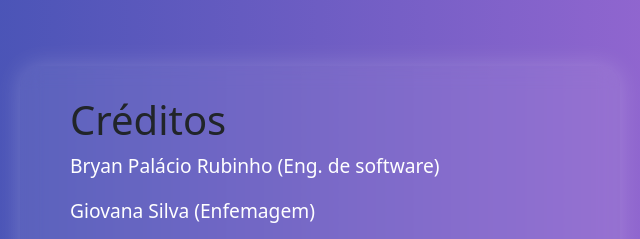
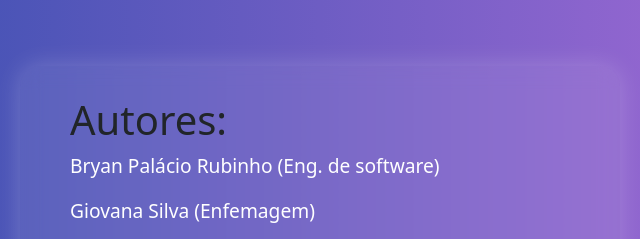
Before and after one commit to matcheletrolitico-design/Match-Eletrolitico, a plain HTML site: page creditos.html in a window 1280 px wide. Shown: the top 239 px of the page, 320-960 px from the left. Drawn offline with nearby package versions, Linux system fonts and the light colour scheme.

Commit message:
Update creditos.html

```diff
--- a/creditos.html
+++ b/creditos.html
@@ -10,7 +10,7 @@
 </head>
 <body>
   <div class="creditos-container">
-    <h1>Créditos</h1>
+    <h1>Autores:</h1>
     <p> Bryan Palácio Rubinho (Eng. de software)</p>
     <p> Giovana Silva (Enfemagem)</p>
     <p> Larissa Teodoro Ananias Ribeiro (Enfemagem)</p>
```
